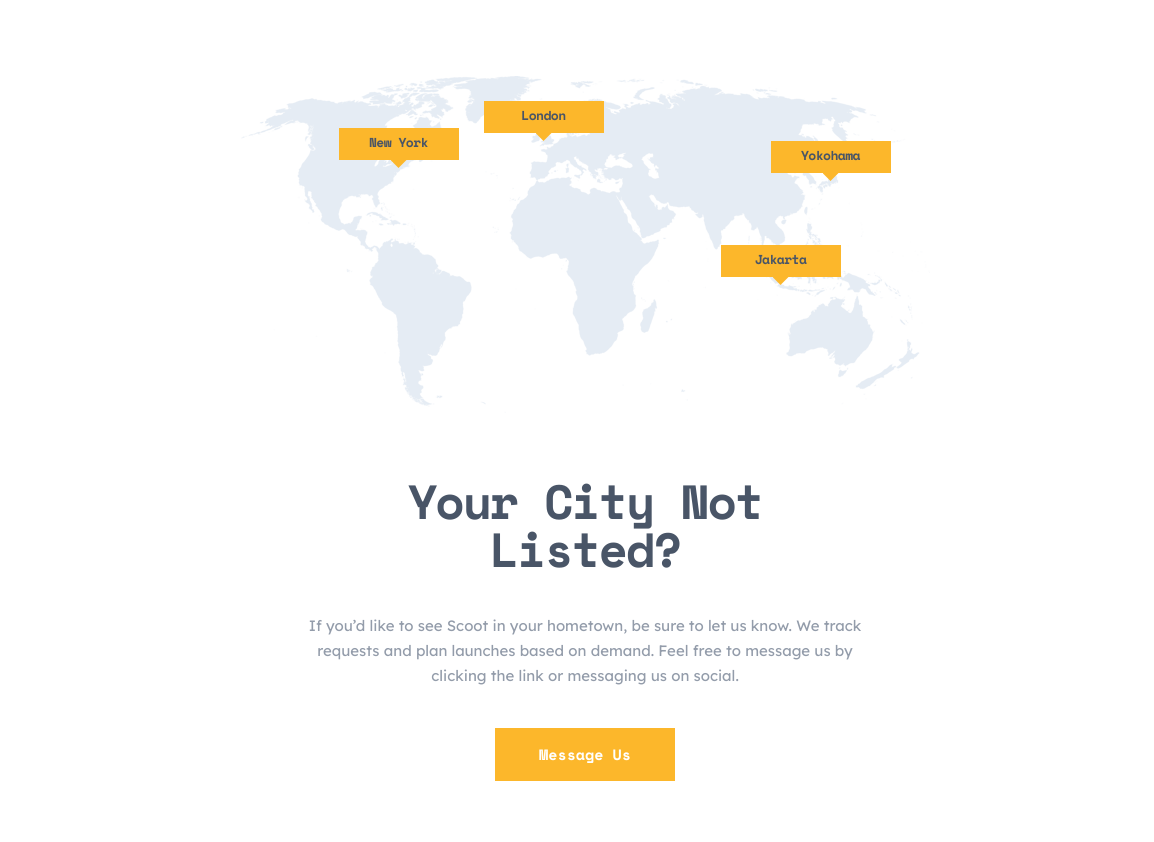
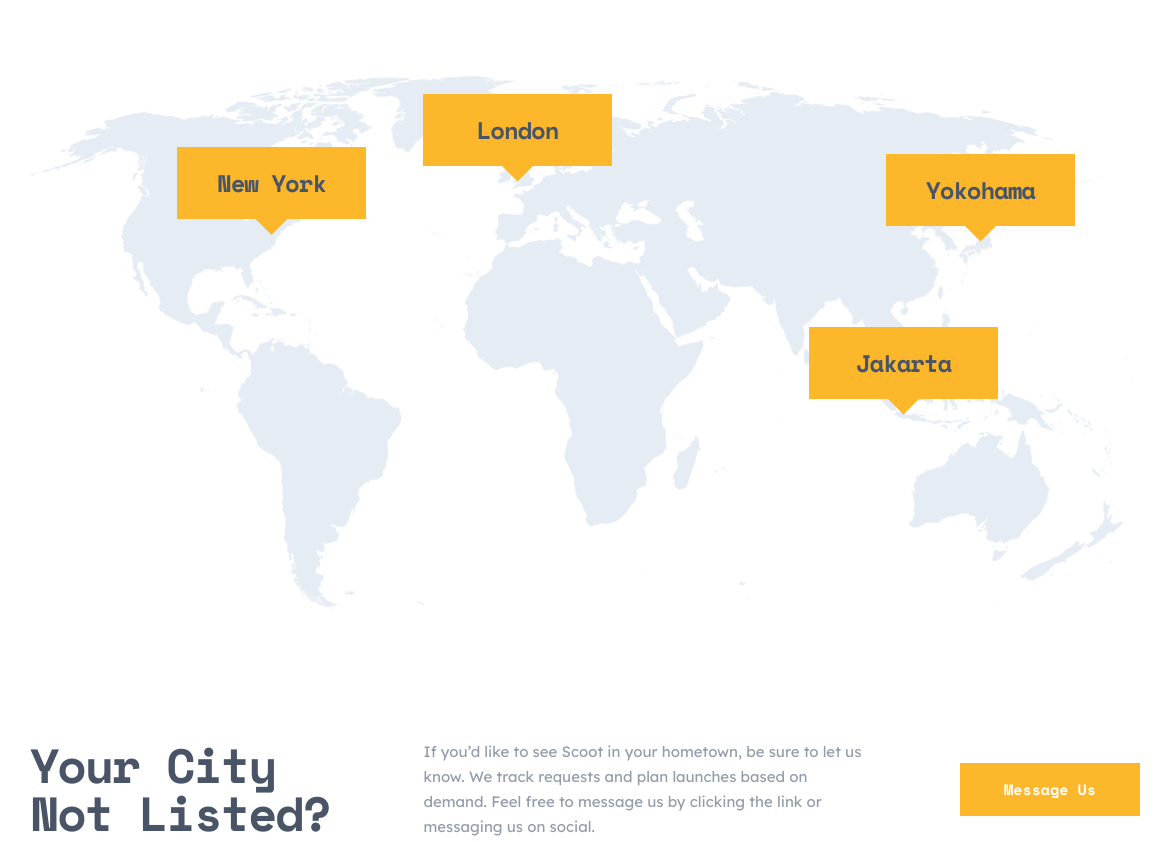
Before and after one commit to richieAiello/scoot-website, a website built with Parcel: page src/html/locations.html in a window 1536 px wide. Shown: the part 340-1182 px from the top of the page, without its empty margins (183-1337 px from the left). Built offline with nearby package versions, Linux system fonts and the light colour scheme.

Commit message:
Styles for section locations on desktop.

```diff
--- a/src/styles/main.scss
+++ b/src/styles/main.scss
@@ -681,10 +681,6 @@
     &:nth-of-type(1) {
       margin-bottom: 3rem;
     }
-
-    // &--secondary {
-
-    // }
   }
 
   &__sub-heading {
@@ -878,10 +874,6 @@
     align-items: center;
     margin-bottom: 4.5rem;
   }
-
-  // &__context {
-
-  // }
 
   &__heading {
     max-width: 14ch;
@@ -984,6 +976,70 @@
   }
 }
 
+@media(min-width: 1440px) {
+  .locations {
+    &__wrapper {
+      height: 543px;
+      margin-bottom: 7.5rem;
+    }
+
+    &__context {
+      text-align: left;
+      display: flex;
+      flex-direction: row;
+      align-items: center;
+      justify-content: space-between;
+    }
+
+    &__heading {
+      max-width: 302px;
+      margin-inline: unset;
+      margin-bottom: 0;
+    }
+
+    &__text {
+      margin-bottom: 0;
+      margin-inline: unset;
+      max-width: 445px;
+    }
+  }
+
+  .marker {
+    width: 189px;
+    height: 72px;
+    padding-top: 1.375rem;
+    font-size: 1.5rem;
+    line-height: 1.75rem;
+    letter-spacing: -1.07px;
+
+    &--new-york {
+      top: 71.44px;
+      left: 147px;
+    }
+
+    &--london {
+      top: 18px;
+      left: 393px;
+    }
+
+    &--jakarta {
+      top: 251px;
+      right: 142px;
+    }
+
+    &--yokohama {
+      top: 78px;
+      right: 65px;
+    }
+
+    &__icon {
+      width: 32px;
+      height: 16px;
+      margin-top: 1.35rem;
+    }
+  }
+}
+
 // Section sign-up
 .sign-up {
   background-color: $navy;
@@ -1294,7 +1350,17 @@
     }
 
     &--locations {
-      margin-bottom: 2.5rem;
+      margin-bottom: 0;
+    }
+  }
+
+  @media(min-width: 1440px) {
+    &--tablet {
+      display: none;
+    }
+
+    &--desktop {
+      display: initial;
     }
   }
 }
```
